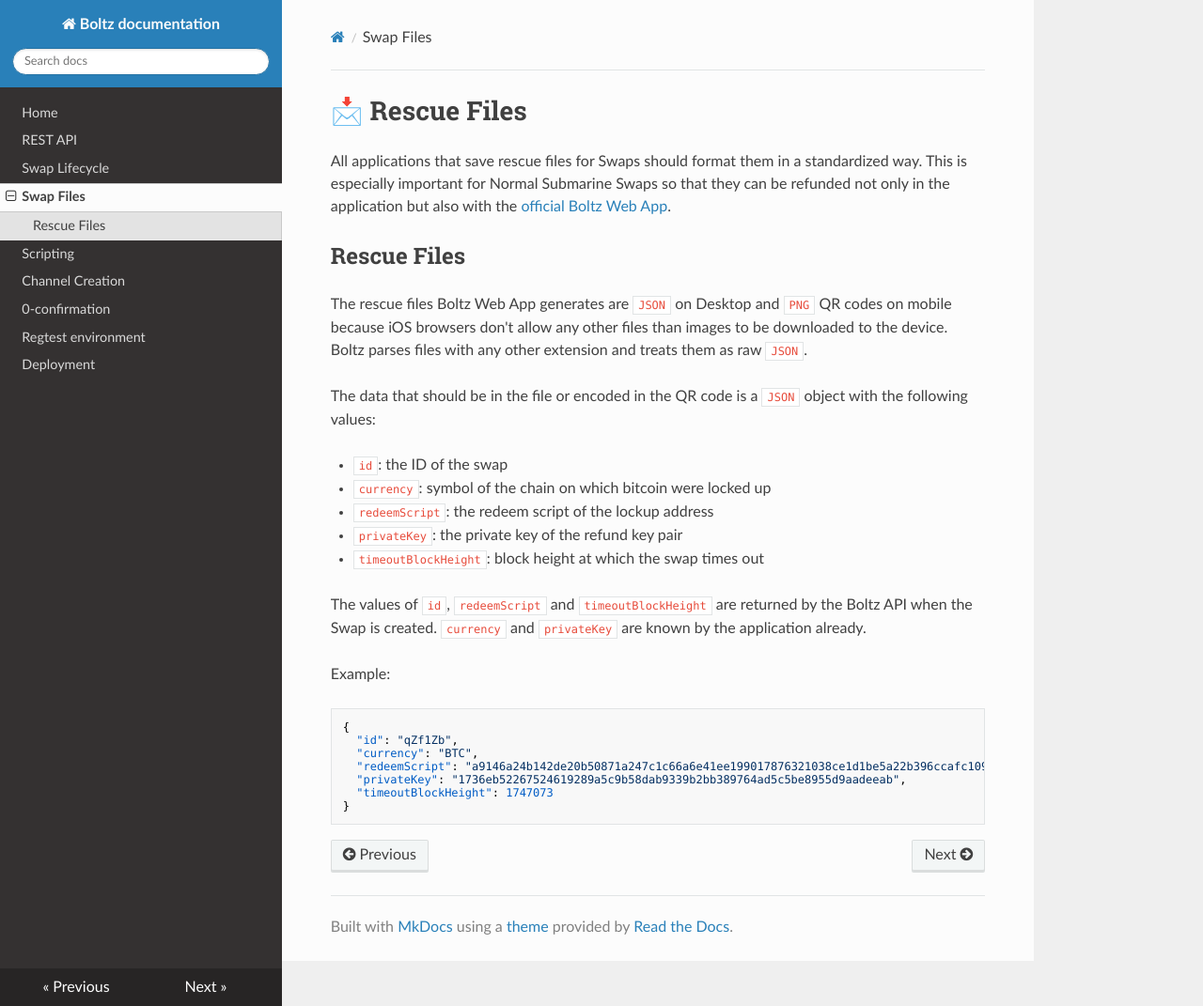
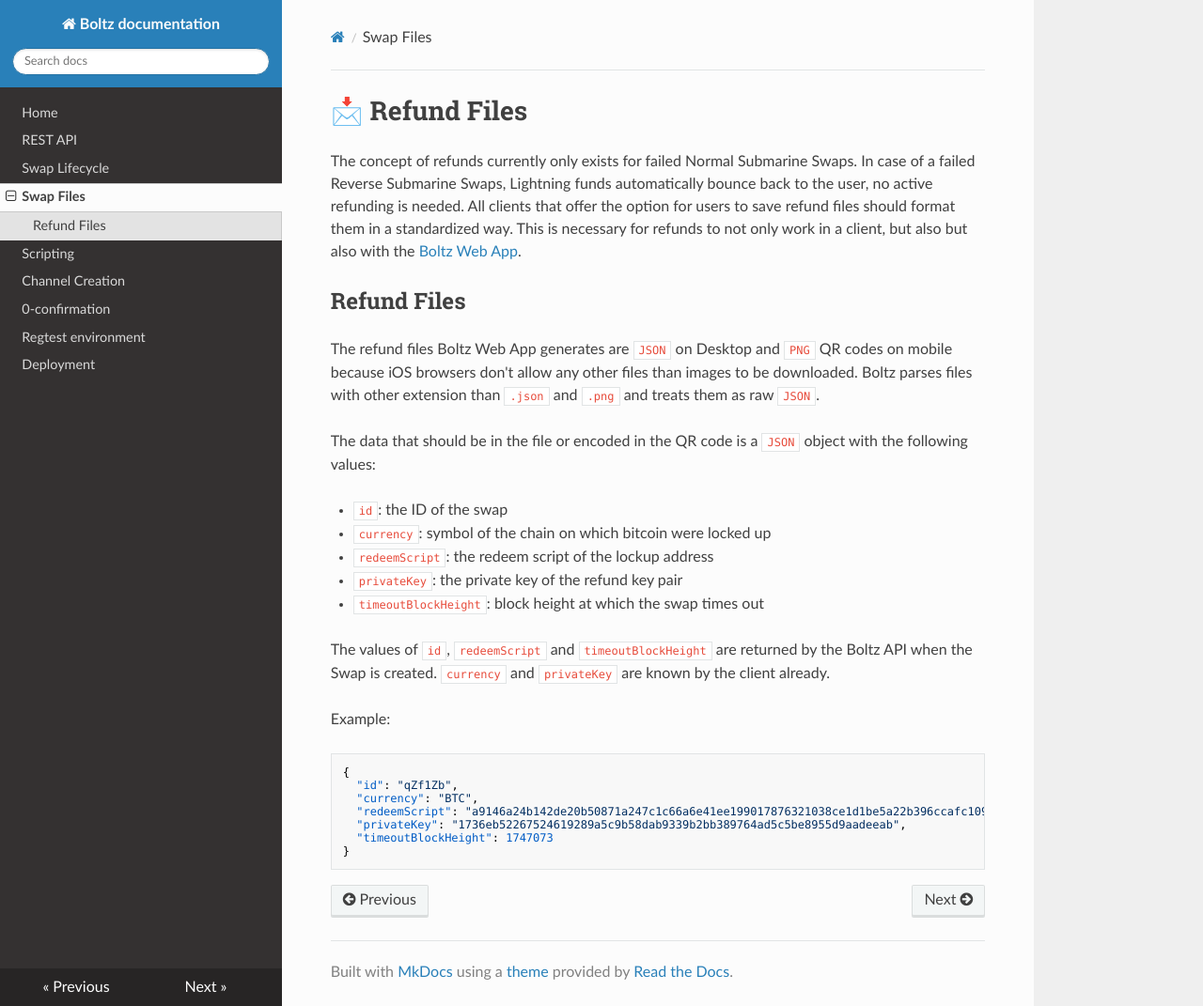
Before and after one commit to BoltzExchange/boltz-backend, an MkDocs documentation site: the page built from docs/swap-files.md, in a window 1280 px wide and 1071 px high. Shown: the whole window at 94% size. Built offline with MkDocs 1.6.1, drawn with Linux system fonts in a browser that asks for light colours; nearby versions of some CDN libraries.

Commit message:
GITBOOK-38: change request with no subject merged in GitBook

```diff
--- a/docs/swap-files.md
+++ b/docs/swap-files.md
@@ -1,17 +1,17 @@
 ---
 description: >-
-  Rescue files are files users download that let them reclaim funds of a failed
-  swap. They exist as a 2nd layer of defense against loss of funds, in case the
-  swap info stored by the client is lost.
+  With refund files, users reclaim funds of a failed Normal Submarine Swap. They
+  are the last layer of defense against loss of funds, in case refund info
+  stored by the client is lost.
 ---
 
-# 📩 Rescue Files
+# 📩 Refund Files
 
-All applications that save rescue files for Swaps should format them in a standardized way. This is especially important for Normal Submarine Swaps so that they can be refunded not only in the application but also with the [official Boltz Web App](https://boltz.exchange/).
+The concept of refunds currently only exists for failed Normal Submarine Swaps. In case of a failed Reverse Submarine Swaps, Lightning funds automatically bounce back to the user, no active refunding is needed. All clients that offer the option for users to save refund files should format them in a standardized way. This is necessary for refunds to not only work in a client, but also but also with the [Boltz Web App](https://boltz.exchange/refund).
 
-## Rescue Files
+## Refund Files
 
-The rescue files Boltz Web App generates are `JSON` on Desktop and `PNG` QR codes on mobile because iOS browsers don't allow any other files than images to be downloaded to the device. Boltz parses files with any other extension and treats them as raw `JSON`.
+The refund files Boltz Web App generates are `JSON` on Desktop and `PNG` QR codes on mobile because iOS browsers don't allow any other files than images to be downloaded. Boltz parses files with other extension than `.json` and `.png` and treats them as raw `JSON`.
 
 The data that should be in the file or encoded in the QR code is a `JSON` object with the following values:
 
@@ -21,7 +21,7 @@
 * `privateKey`: the private key of the refund key pair
 * `timeoutBlockHeight`: block height at which the swap times out
 
-The values of `id`, `redeemScript` and `timeoutBlockHeight` are returned by the Boltz API when the Swap is created. `currency` and `privateKey` are known by the application already.
+The values of `id`, `redeemScript` and `timeoutBlockHeight` are returned by the Boltz API when the Swap is created. `currency` and `privateKey` are known by the client already.
 
 Example:
 
```
Also changed, not shown: docs/README.md (+1 -1 lines), docs/SUMMARY.md (+1 -1 lines).
